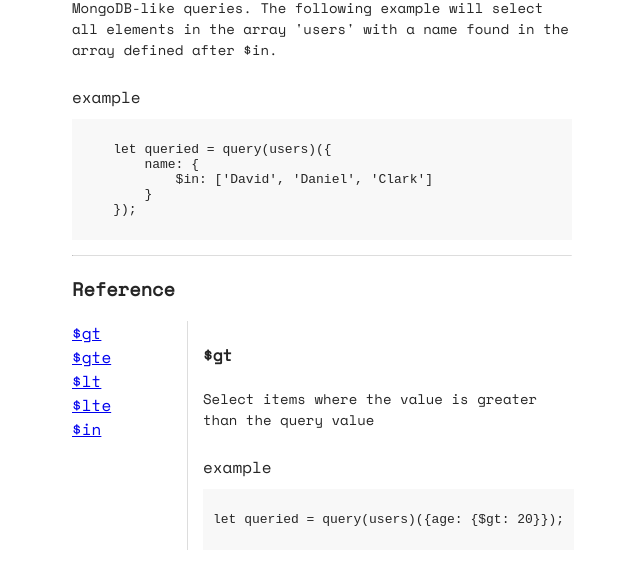
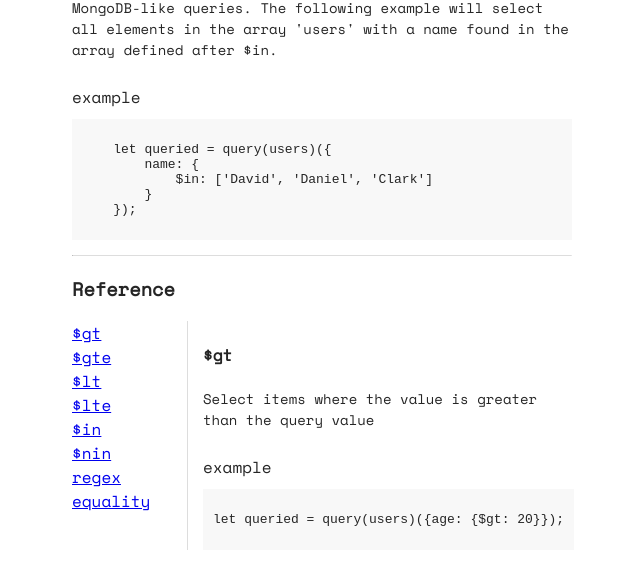
Before and after one commit to daverik/hitta, a website built with webpack: page index.html in a window 1280 px wide. Shown: the part 160-724 px from the top of the page, without its empty margins (318-958 px from the left). Built offline with nearby package versions, Linux system fonts and the light colour scheme.

Commit message:
Updated reference

```diff
--- a/index.html
+++ b/index.html
@@ -19,7 +19,7 @@
         <section class="box title-box">
             <h1>Hitta</h1>
             <p>
-                <em>Hitta</em> is a library for querying data in the browser using MongoDB-like queries.
+                <em>Hitta</em> is a library for filtering data in the browser using MongoDB-like queries.
                 The following example will select all elements in the array 'users' with a name found in the array defined after $in.
             </p>
             <label>example</label>
--- a/site-src/js/index.js
+++ b/site-src/js/index.js
@@ -16,8 +16,20 @@ var reference = {
         code: 'let queried = query(users)({age: {$lte: 20}});'
     },
     $in: {
-        text: 'Select item that are not found in array',
-        code: "let queried: any = query(users)({name: {$in: ['David', 'Daniel', 'Clark']}});"
+        text: 'Select items that are found in given array',
+        code: "let queried = query(users)({name: {$in: ['David', 'Daniel', 'Clark']}});"
+    },
+    $nin: {
+        text: 'Select items that are not found in given array',
+        code: "let queried = query(users)({name: {$nin: ['David', 'Daniel', 'Clark']}});"
+    },
+    regex: {
+        text: 'Select items by matching regex',
+        code: "let queried: any = query(users)({name: /D.*/});"
+    },
+    equality: {
+        text: 'Select items by matching by equality',
+        code: "let queried: any = query(users)({name: 'David'});"
     }
 }
 
```
